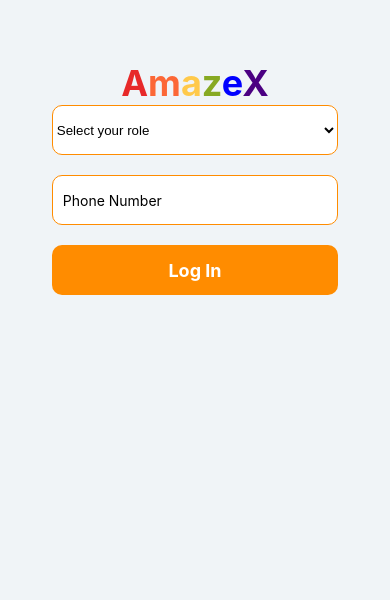
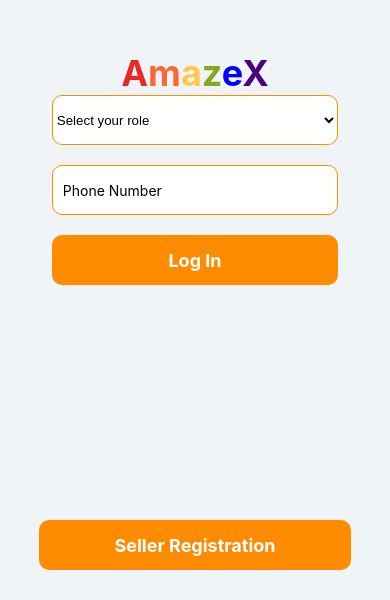
Before and after one commit to PranjalKesarwani/e-cart-dashboard, a React Native app: screen /SellerRegistrationScreen in a window 390 px wide. Shown: the part 244-844 px from the top of the page. Built offline with nearby package versions, Linux system fonts and the light colour scheme.

Commit message:
did more screens

```diff
--- a/src/navigation/AppNavigator.tsx
+++ b/src/navigation/AppNavigator.tsx
@@ -8,6 +8,9 @@ import SplashScreen from '../screens/SplashScreen';
 import DrawerNavigator from './DrawerNavigator';
 import AuthScreen from '../screens/AuthScreen';
 import LoginScreen from '../screens/LoginScreen';
+import SellerRegistrationScreen from '../screens/SellerRegistrationScreen';
+import OtpScreen from '../screens/OtpScreen';
+import NoticeBoardScreen from '../screens/NoticeBoardScreen';
 
 const Stack = createNativeStackNavigator<RootStackParamList>();
 
@@ -20,7 +23,10 @@ const AppNavigator = () => {
     }} initialRouteName='SplashScreen'>
       <Stack.Screen name='SplashScreen' component={SplashScreen} />
       <Stack.Screen name='LoginScreen' component={LoginScreen} />
+      <Stack.Screen name='SellerRegistrationScreen' component={SellerRegistrationScreen} />
+      <Stack.Screen name='OtpScreen' component={OtpScreen} />
       <Stack.Screen name='AuthScreen' component={AuthScreen} />
+      <Stack.Screen name='NoticeBoardScreen' component={NoticeBoardScreen} />
 
     <Stack.Screen name="DrawerNavigator" component={DrawerNavigator} />
     <Stack.Screen name="Details" component={Details} />
--- a/src/screens/LoginScreen/index.tsx
+++ b/src/screens/LoginScreen/index.tsx
@@ -4,6 +4,7 @@ import { View, Text, StyleSheet, TextInput, TouchableOpacity } from 'react-nativ
 import { Picker } from '@react-native-picker/picker';
 import { RootStackParamList } from '../../types/types';
 import Title from '../../components/Title';
+import SellerRegistrationScreen from '../SellerRegistrationScreen';
 
 type LoginScreenProps = NativeStackScreenProps<RootStackParamList, "LoginScreen">;
 
@@ -11,9 +12,15 @@ const LoginScreen = ({ navigation }: LoginScreenProps) => {
   const [role, setRole] = useState('');
   const [phoneNumber, setPhoneNumber] = useState('');
 
+  const handleSendOtp = ()=>{
+    console.log("handle send otp")
+    navigation.navigate('OtpScreen', { phoneNumber });
+
+  }
+
   return (
     <View style={styles.container}>
-    <Title fontSize={36} fontWeight={"bold"} />
+      <Title fontSize={36} fontWeight={"bold"} />
       <View style={styles.dropdownContainer}>
         <Picker
           selectedValue={role}
@@ -34,8 +41,12 @@ const LoginScreen = ({ navigation }: LoginScreenProps) => {
         onChangeText={setPhoneNumber}
       />
 
-      <TouchableOpacity style={styles.button} onPress={() => {navigation.navigate("DrawerNavigator")}}>
+      <TouchableOpacity style={styles.button} onPress={() => { handleSendOtp() }}>
         <Text style={styles.buttonText}>Log In</Text>
+      </TouchableOpacity>
+
+      <TouchableOpacity style={styles.sellerRegistrationButton} onPress={() => { navigation.navigate("SellerRegistrationScreen") }}>
+        <Text style={styles.sellerRegistrationButtonText}>Seller Registration</Text>
       </TouchableOpacity>
     </View>
   );
@@ -81,10 +92,26 @@ const styles = StyleSheet.create({
     justifyContent: 'center',
     alignItems: 'center',
     borderRadius: 10,
+    marginBottom: 20,
   },
   buttonText: {
     color: '#fff',
     fontSize: 18,
     fontWeight: 'bold',
   },
+  sellerRegistrationButton: {
+    position: 'absolute',
+    bottom: 30,
+    width: '80%',
+    height: 50,
+    backgroundColor: '#ff8c00',
+    justifyContent: 'center',
+    alignItems: 'center',
+    borderRadius: 10,
+  },
+  sellerRegistrationButtonText: {
+    color: '#fff',
+    fontSize: 18,
+    fontWeight: 'bold',
+  },
 });
--- a/src/screens/NoticeBoardScreen/index.tsx
+++ b/src/screens/NoticeBoardScreen/index.tsx
@@ -0,0 +1,43 @@
+import { NativeStackScreenProps } from '@react-navigation/native-stack';
+import React from 'react';
+import { View, Text, StyleSheet } from 'react-native';
+import { RootStackParamList } from '../../types/types';
+import Title from '../../components/Title';
+
+type NoticeBoardScreenProps = NativeStackScreenProps<RootStackParamList, "NoticeBoardScreen">;
+
+const NoticeBoardScreen = ({ navigation }: NoticeBoardScreenProps) => {
+  return (
+    <View style={styles.container}>
+              <Title fontSize={36} fontWeight={"bold"} />
+
+      <Text style={styles.message}>Registration Successful....</Text>
+      <Text style={styles.subMessage}>Please wait for the approval!</Text>
+    </View>
+  );
+};
+
+export default NoticeBoardScreen;
+
+const styles = StyleSheet.create({
+  container: {
+    flex: 1,
+    justifyContent: 'center',
+    alignItems: 'center',
+    backgroundColor: '#f0f4f7',
+    padding: 16,
+  },
+  message: {
+    fontSize: 24,
+    fontWeight: 'bold',
+    textAlign: 'center',
+    marginBottom: 10,
+    color: 'green',  // Optional: to add a color to the text
+  },
+  subMessage: {
+    fontSize: 20,
+    fontWeight: 'bold',
+    textAlign: 'center',
+    color:"#ff8c00"
+  },
+});
--- a/src/screens/OtpScreen/index.tsx
+++ b/src/screens/OtpScreen/index.tsx
@@ -1,28 +1,109 @@
+import React, { useState, useRef } from 'react';
+import { View, Text, StyleSheet, TouchableOpacity, TextInput, Button } from 'react-native';
+import { RootStackParamList } from '../../types/types';
+import { useNavigation } from '@react-navigation/native';
 import { NativeStackScreenProps } from '@react-navigation/native-stack';
-import React from 'react';
-import { View, Text, StyleSheet } from 'react-native';
-import {RootStackParamList } from '../../types/types';
+import Title from '../../components/Title';
 
-type OtpScreenProps = NativeStackScreenProps<RootStackParamList, "OtpScreen">;
+type OtpProps = NativeStackScreenProps<RootStackParamList, 'OtpScreen'>;
 
-const OtpScreen = ({ navigation }: OtpScreenProps) => {
+const OtpScreen = ({ route }: OtpProps) => {
+  const { phoneNumber } = route.params;
+  const navigation = useNavigation<any>();
+  const [otp, setOTP] = useState<Array<string | undefined>>(Array(6).fill(undefined));
+  const refs = useRef<Array<TextInput | null>>(Array(6).fill(null));
 
+  const handleOTPChange = (index: number, value: string) => {
+    const newOTP = [...otp];
+    newOTP[index] = value;
+    setOTP(newOTP);
 
+    if (value && index < 5) {
+      // Move focus to the next input field
+      refs.current[index + 1]?.focus();
+    }
+  };
 
+  const handleBackspace = (index: number) => {
+    if (index > 0 && !otp[index]) {
+      // Move focus to the previous input field
+      refs.current[index - 1]?.focus();
+    }
+  };
 
+  return (
+    <View style={styles.container}>
+      <Title  fontSize={36} fontWeight={"bold"} />
+      <Text style={styles.text}>Enter OTP sent to {phoneNumber}</Text>
+      <View style={styles.otpContainer}>
+        {otp.map((digit, index) => (
+          <TextInput
+            key={index}
+            style={styles.input}
+            keyboardType="numeric"
+            maxLength={1}
+            value={digit}
+            onChangeText={(value) => handleOTPChange(index, value)}
+            ref={(input) => (refs.current[index] = input)}
+            onFocus={() => refs.current[index]?.setSelection(0,1)}
+            onKeyPress={({ nativeEvent }) =>
+              nativeEvent.key === 'Backspace' && handleBackspace(index)
+            }
+          />
+        ))}
+      </View>
 
-    return (
-        <View>
-            <Text>Analytics screen</Text>
-        </View>
-    );
+      <View style={styles.buttonContainer}>
+        <TouchableOpacity
+          onPress={() =>{navigation.navigate("DrawerNavigator")}}
+          style={styles.button}>
+          <Text style={styles.buttonText}>SUBMIT OTP</Text>
+        </TouchableOpacity>
+
+      </View>
+    </View>
+  );
 };
 
 export default OtpScreen;
 
 const styles = StyleSheet.create({
-
-
-
-
+  container: {
+    flex: 1,
+    justifyContent: 'center',
+    alignItems: 'center',
+    padding: 10,
+  },
+  text: {
+    marginBottom: 20,
+  },
+  otpContainer: {
+    flexDirection: 'row',
+    justifyContent: 'center',
+    width: '60%',
+    gap:5
+  },
+  input: {
+    borderWidth: 1,
+    borderColor: '#ccc',
+    borderRadius: 5,
+    width: 41,
+    padding: 10,
+    textAlign: 'center',
+    fontSize: 16,
+  },
+  buttonContainer: {
+    justifyContent: 'center',
+    alignItems: 'center',
+  },
+  button: {
+    backgroundColor: '#007bff', // Example button color
+    padding: 10,
+    marginVertical: 10,
+    borderRadius: 5,
+  },
+  buttonText: {
+    color: 'white', // Example text color
+    textAlign: 'center',
+  },
 });
--- a/src/screens/SellerRegistrationScreen/index.tsx
+++ b/src/screens/SellerRegistrationScreen/index.tsx
@@ -1,29 +1,115 @@
-
 import { NativeStackScreenProps } from '@react-navigation/native-stack';
-import React from 'react';
-import { View, Text, StyleSheet } from 'react-native';
+import React, { useState } from 'react';
+import { View, Text, StyleSheet, TextInput, TouchableOpacity, ScrollView } from 'react-native';
 import { RootStackParamList } from '../../types/types';
+import Title from '../../components/Title';
 
 type SellerRegistrationScreenProps = NativeStackScreenProps<RootStackParamList, "SellerRegistrationScreen">;
 
 const SellerRegistrationScreen = ({ navigation }: SellerRegistrationScreenProps) => {
+  const [sellerName, setSellerName] = useState('');
+  const [shopName, setShopName] = useState('');
+  const [address, setAddress] = useState('');
+  const [landmark, setLandmark] = useState('');
+  const [phoneNumber, setPhoneNumber] = useState('');
+  const [pincode, setPincode] = useState('');
+  const [shopTiming, setShopTiming] = useState('');
+
+  return (
+    <ScrollView contentContainerStyle={styles.container}>
+      <Title fontSize={36} fontWeight={"bold"} />
+      <Text style={styles.title}>Seller Registration</Text>
+
+      <TextInput
+        style={styles.input}
+        placeholder="Seller Name"
+        value={sellerName}
+        onChangeText={setSellerName}
+      />
+
+      <TextInput
+        style={styles.input}
+        placeholder="Shop Name"
+        value={shopName}
+        onChangeText={setShopName}
+      />
+
+      <TextInput
+        style={styles.input}
+        placeholder="Address"
+        value={address}
+        onChangeText={setAddress}
+      />
+
+      <TextInput
+        style={styles.input}
+        placeholder="Landmark"
+        value={landmark}
+        onChangeText={setLandmark}
+      />
+
+      <TextInput
+        style={styles.input}
+        placeholder="Phone Number"
+        keyboardType="phone-pad"
+        value={phoneNumber}
+        onChangeText={setPhoneNumber}
+      />
+
+      <TextInput
+        style={styles.input}
+        placeholder="Pincode"
+        keyboardType="number-pad"
+        value={pincode}
+        onChangeText={setPincode}
+      />
 
 
-
-
-
-  return (
-   <View>
-    <Text>Analytics screen</Text>
-   </View>
+      <TouchableOpacity style={styles.button} onPress={() => { navigation.navigate("NoticeBoardScreen") }}>
+        <Text style={styles.buttonText}>Register</Text>
+      </TouchableOpacity>
+    </ScrollView>
   );
 };
 
 export default SellerRegistrationScreen;
 
 const styles = StyleSheet.create({
-
-
-
-
+  container: {
+    flexGrow: 1,
+    justifyContent: 'center',
+    alignItems: 'center',
+    backgroundColor: '#f0f4f7',
+    padding: 16,
+  },
+  title: {
+    fontSize: 24,
+    fontWeight: 'bold',
+    marginBottom: 20,
+    color: '#333',
+  },
+  input: {
+    width: '80%',
+    height: 50,
+    borderColor: '#ff8c00',
+    borderWidth: 1,
+    borderRadius: 10,
+    paddingLeft: 10,
+    marginBottom: 20,
+    backgroundColor: '#fff',
+  },
+  button: {
+    width: '80%',
+    height: 50,
+    backgroundColor: '#ff8c00',
+    justifyContent: 'center',
+    alignItems: 'center',
+    borderRadius: 10,
+    marginTop: 20,
+  },
+  buttonText: {
+    color: '#fff',
+    fontSize: 18,
+    fontWeight: 'bold',
+  },
 });
--- a/src/types/types.ts
+++ b/src/types/types.ts
@@ -12,7 +12,8 @@ export type RootStackParamList = {
   LoginScreen: undefined;
   SellerRegistrationScreen: undefined;
   DeliveryBoyLoginScreen: undefined;
-  OtpScreen: undefined;
+  OtpScreen: { phoneNumber: string };
+  NoticeBoardScreen: undefined;
 
 };
 
```
